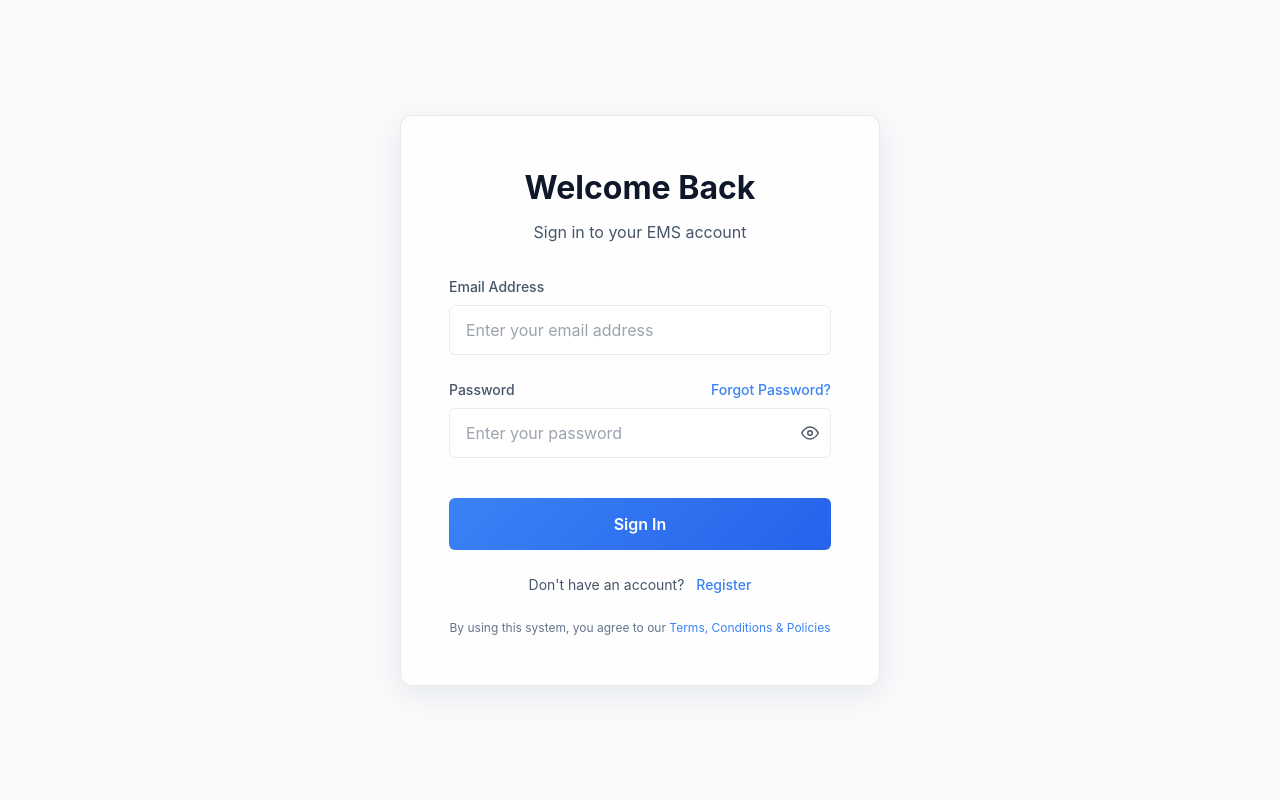
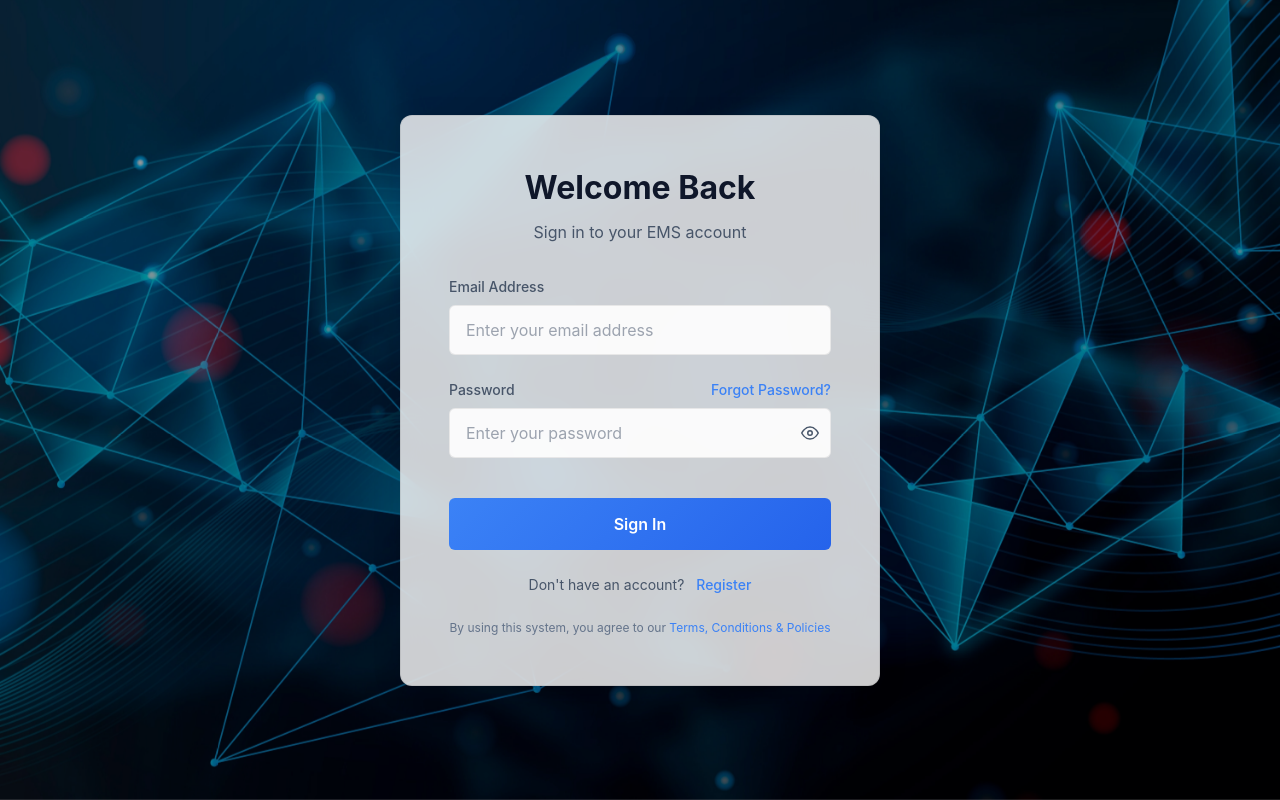
Before and after one commit to asiasoftlab/EMS-Employee-s_Management_System, a React (Vite) app in the folder FrontEnd/: page /login in a window 1280 px wide. Built offline with nearby package versions, Linux system fonts and the light colour scheme; no server answers.

Commit message:
page-updations

```diff
--- a/FrontEnd/src/index.css
+++ b/FrontEnd/src/index.css
@@ -51,7 +51,29 @@ body {
   display: flex;
   justify-content: center;
   align-items: center;
+  min-height: 100vh;
   padding: 2rem;
+  background-image: url('/reg.webp');
+  background-size: cover;
+  background-position: center;
+  background-repeat: no-repeat;
+  background-attachment: fixed;
+  position: relative;
+}
+
+.auth-page-wrapper::before {
+  content: '';
+  position: fixed;
+  top: 0;
+  left: 0;
+  right: 0;
+  bottom: 0;
+  background: rgba(0, 0, 0, 0.4);
+  z-index: 0;
+}
+
+.auth-page-wrapper > * {
+  z-index: 1;
 }
 
 @media (max-width: 768px) {
```
Also changed, not shown: FrontEnd/public/reg.webp (added).
